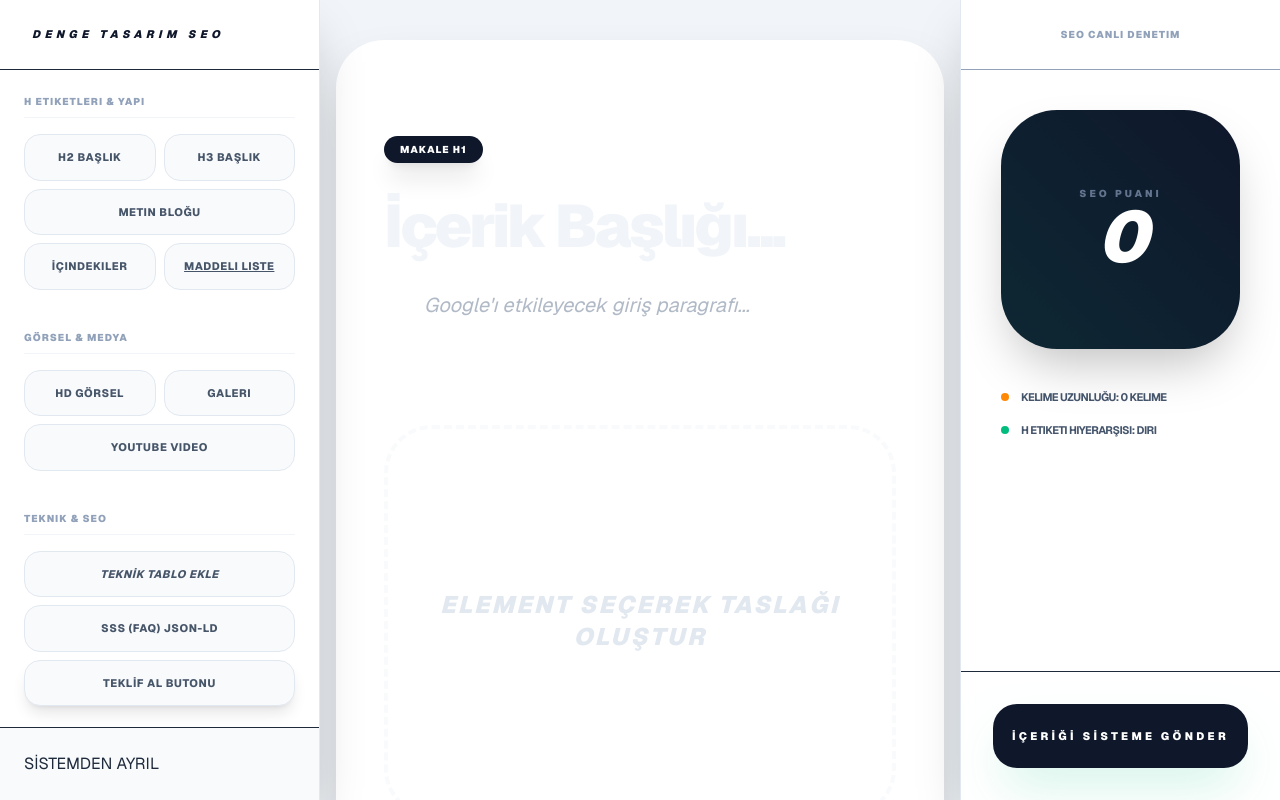
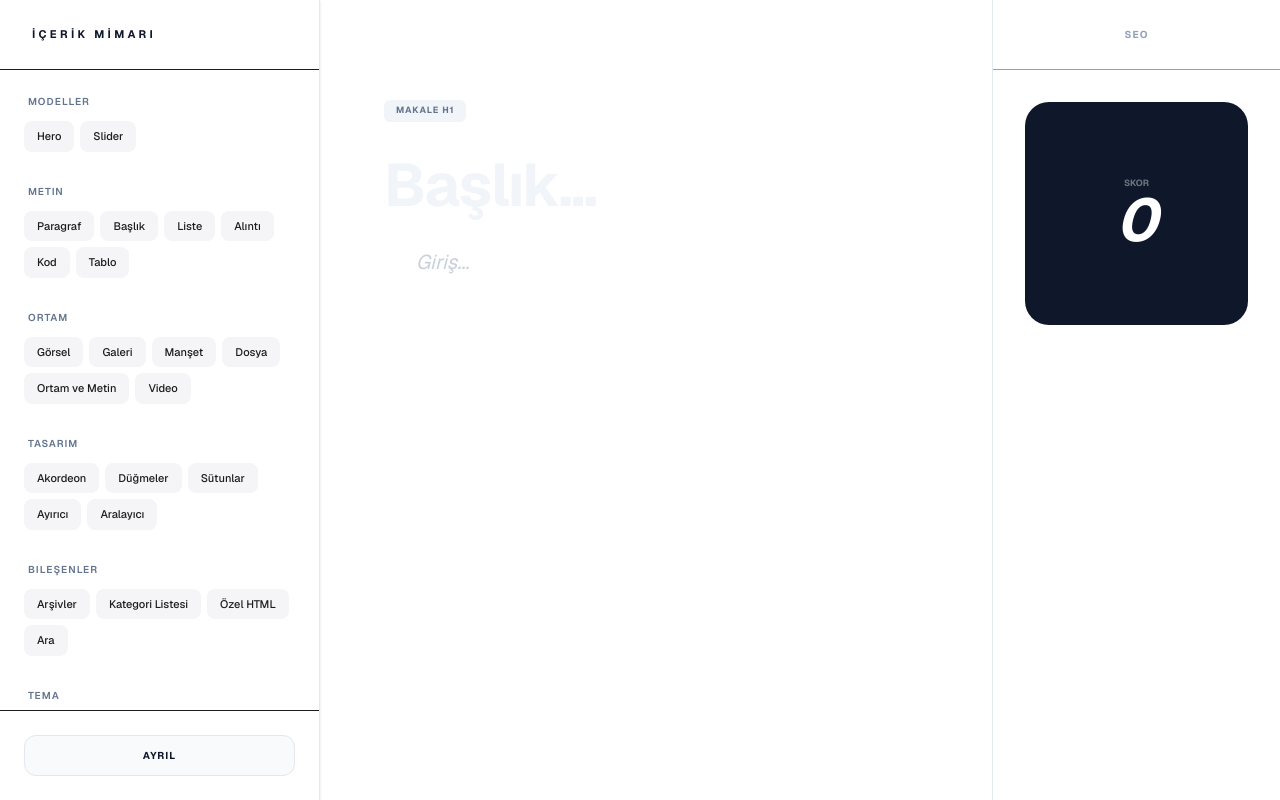
Before and after one commit to ozgurtasarimmobilya-create/my-admin-panel, a Next.js app: page /icerik-yonetimi/corian in a window 1280 px wide. Built offline with nearby package versions, Linux system fonts and the light colour scheme.

Commit message:
fix: apple style sidebar and zero-error layout

```diff
--- a/app/icerik-yonetimi/corian/page.tsx
+++ b/app/icerik-yonetimi/corian/page.tsx
@@ -3,7 +3,6 @@
 import { useState, useEffect } from 'react';
 import Link from 'next/link';
 
-// --- TİPLER ---
 type Block = {
   id: string;
   type: string;
@@ -15,14 +14,12 @@ export default function UltimateSEOEditor() {
   const [blocks, setBlocks] = useState<Block[]>([]);
   const [mounted, setMounted] = useState(false);
 
-  // Hydration hatasını önlemek için (Vercel Build fix)
   useEffect(() => {
     setMounted(true);
   }, []);
 
   if (!mounted) return null;
 
-  // --- FONKSİYONLAR ---
   const addBlock = (type: string, label: string) => {
     const newBlock: Block = {
       id: Math.random().toString(36).substr(2, 9),
@@ -35,153 +32,98 @@ export default function UltimateSEOEditor() {
 
   const deleteBlock = (id: string) => setBlocks(blocks.filter(b => b.id !== id));
 
-  const moveBlock = (index: number, direction: 'up' | 'down') => {
-    const newBlocks = [...blocks];
-    const targetIndex = direction === 'up' ? index - 1 : index + 1;
-    if (targetIndex < 0 || targetIndex >= blocks.length) return;
-    [newBlocks[index], newBlocks[targetIndex]] = [newBlocks[targetIndex], newBlocks[index]];
-    setBlocks(newBlocks);
-  };
+  const menuGroups = [
+    { title: 'Modeller', items: ['Hero', 'Slider'] },
+    { title: 'Metin', items: ['Paragraf', 'Başlık', 'Liste', 'Alıntı', 'Kod', 'Tablo'] },
+    { title: 'Ortam', items: ['Görsel', 'Galeri', 'Manşet', 'Dosya', 'Ortam ve Metin', 'Video'] },
+    { title: 'Tasarım', items: ['Akordeon', 'Düğmeler', 'Sütunlar', 'Ayırıcı', 'Aralayıcı'] },
+    { title: 'Bileşenler', items: ['Arşivler', 'Kategori Listesi', 'Özel HTML', 'Ara'] },
+    { title: 'Tema', items: ['Yazar', 'Yazar Adı', 'Kategoriler', 'Devamını Oku', 'Oturum Aç/Kapat'] },
+    { title: 'Gömülüler', items: ['Göm', 'YouTube', 'Twitter', 'Flickr', 'Spotify', 'Vimeo', 'Dailymotion', 'Pinterest'] },
+    { title: 'Yapısal Veri', items: ['SSS', 'Nasıl Yapılır'] },
+    { title: 'Bağlantı', items: ['Breadcrumbs'] }
+  ];
 
   return (
-    <div className="flex h-screen bg-[#F8FAFC] text-[#1E293B] font-sans overflow-hidden select-none">
+    <div className="flex h-screen bg-[#F5F5F7] text-[#1D1D1F] font-sans overflow-hidden">
 
-      {/* --- SOL PANEL: ELEMENT CEPHANELİĞİ --- */}
-      <aside className="w-80 bg-white border-r border-slate-200 flex flex-col shadow-2xl z-30">
+      {/* SOL: APPLE FERAH CEPHANELİK */}
+      <aside className="w-80 bg-white border-r border-slate-200 flex flex-col shadow-sm z-30">
         <div className="h-[70px] flex items-center px-8 border-b bg-white">
-          <span className="font-black text-[11px] tracking-[0.4em] text-slate-900 uppercase italic">DENGE TASARIM SEO</span>
+          <span className="font-bold text-[11px] tracking-[0.3em] text-slate-900 uppercase">İÇERİK MİMARI</span>
         </div>
 
-        <div className="flex-1 overflow-y-auto p-6 space-y-10 custom-scrollbar pb-20">
-
-          {/* SEO VE YAPI */}
-          <div className="space-y-4">
-            <label className="text-[10px] font-black text-slate-400 uppercase tracking-widest block border-b border-slate-100 pb-2">H Etiketleri & Yapı</label>
-            <div className="grid grid-cols-2 gap-2">
-              <button onClick={() => addBlock('h2', 'H2 Başlık')} className="btn-element">H2 Başlık</button>
-              <button onClick={() => addBlock('h3', 'H3 Başlık')} className="btn-element">H3 Başlık</button>
-              <button onClick={() => addBlock('p', 'Paragraf')} className="btn-element col-span-2">Metin Bloğu</button>
-              <button onClick={() => addBlock('toc', 'İçindekiler')} className="btn-element bg-blue-50 text-blue-700">İçindekiler</button>
-              <button onClick={() => addBlock('ul', 'Liste')} className="btn-element underline">Maddeli Liste</button>
+        <div className="flex-1 overflow-y-auto p-6 space-y-8 pb-20 scrollbar-hide">
+          {menuGroups.map((group) => (
+            <div key={group.title} className="space-y-3">
+              <p className="text-[10px] font-semibold text-slate-500 uppercase tracking-widest ml-1">
+                {group.title}
+              </p>
+              <div className="flex flex-wrap gap-1.5">
+                {group.items.map((item) => (
+                  <button
+                    key={item}
+                    type="button"
+                    onClick={() => addBlock(item.toLowerCase(), item)}
+                    className="inline-flex items-center px-3 py-1.5 bg-[#F5F5F7] text-[#1D1D1F] border border-transparent rounded-lg text-[11px] font-medium hover:bg-[#E8E8ED] hover:border-slate-300 transition-all whitespace-nowrap active:scale-95"
+                  >
+                    {item}
+                  </button>
+                ))}
+              </div>
             </div>
-          </div>
-
-          {/* MEDYA VE GÖRSEL */}
-          <div className="space-y-4">
-            <label className="text-[10px] font-black text-slate-400 uppercase tracking-widest block border-b border-slate-100 pb-2">Görsel & Medya</label>
-            <div className="grid grid-cols-2 gap-2">
-              <button onClick={() => addBlock('img', 'Geniş Görsel')} className="btn-element bg-emerald-50 text-emerald-700">HD Görsel</button>
-              <button onClick={() => addBlock('gallery', 'Galeri')} className="btn-element">Galeri</button>
-              <button onClick={() => addBlock('video', 'YouTube')} className="btn-element col-span-2 text-red-600">YouTube Video</button>
-            </div>
-          </div>
-
-          {/* TEKNİK VE SATIŞ */}
-          <div className="space-y-4">
-            <label className="text-[10px] font-black text-slate-400 uppercase tracking-widest block border-b border-slate-100 pb-2">Teknik & SEO</label>
-            <div className="grid grid-cols-1 gap-2">
-              <button onClick={() => addBlock('table', 'Teknik Tablo')} className="btn-element border-slate-400 font-black tracking-tighter italic">TEKNİK TABLO EKLE</button>
-              <button onClick={() => addBlock('faq', 'SSS Bloğu')} className="btn-element bg-orange-50 text-orange-700">SSS (FAQ) JSON-LD</button>
-              <button onClick={() => addBlock('cta', 'CTA Buton')} className="btn-element bg-indigo-600 text-white shadow-lg">TEKLİF AL BUTONU</button>
-            </div>
-          </div>
-
+          ))}
         </div>
 
-        <div className="p-6 border-t bg-slate-50">
-          <Link href="/icerik-yonetimi" className="btn-exit">SİSTEMDEN AYRIL</Link>
+        <div className="p-6 border-t bg-white">
+          <Link href="/icerik-yonetimi" className="flex items-center justify-center w-full py-3 bg-slate-50 border border-slate-200 text-slate-900 rounded-xl font-bold text-[10px] tracking-widest hover:bg-red-50 hover:text-red-600 transition-all uppercase">
+            Ayrıl
+          </Link>
         </div>
       </aside>
 
-      {/* --- ORTA: YAZIM ALANI --- */}
-      <main className="flex-1 bg-[#F1F5F9] overflow-y-auto relative custom-scrollbar px-4">
-        <div className="max-w-[800px] mx-auto py-24 px-12 bg-white shadow-2xl min-h-screen my-10 rounded-[3rem]">
+      {/* ORTA: YAZIM ALANI */}
+      <main className="flex-1 bg-white overflow-y-auto relative px-4">
+        <div className="max-w-[800px] mx-auto py-24 px-12">
 
           {/* MANŞET */}
           <div className="space-y-6 mb-16">
-            <div className="inline-block px-4 py-1.5 bg-slate-900 text-white text-[10px] font-black rounded-full uppercase tracking-widest shadow-xl">Makale H1</div>
-            <input className="w-full text-6xl font-black border-none outline-none placeholder:text-slate-100 tracking-tighter text-slate-900" placeholder="İçerik Başlığı..." />
-            <textarea className="w-full text-xl text-slate-500 border-none outline-none resize-none italic border-l-4 border-emerald-500 pl-10 bg-transparent leading-relaxed" placeholder="Google'ı etkileyecek giriş paragrafı..." rows={2} />
+            <span className="inline-block px-3 py-1 bg-slate-100 text-slate-500 text-[9px] font-bold rounded-md uppercase tracking-widest">Makale H1</span>
+            <input className="w-full text-6xl font-bold border-none outline-none placeholder:text-slate-100 tracking-tight text-slate-900" placeholder="Başlık..." />
+            <textarea className="w-full text-xl text-slate-400 border-none outline-none resize-none italic border-l-2 border-slate-200 pl-8 bg-transparent" placeholder="Giriş..." rows={1} />
           </div>
 
-          {/* BLOKLAR */}
-          <div className="space-y-12">
-            {blocks.map((block, index) => (
-              <div key={block.id} className="relative group p-8 rounded-[2rem] border border-transparent hover:border-slate-100 hover:bg-slate-50/50 transition-all">
-
-                {/* TOOLBAR */}
-                <div className="absolute -top-5 left-8 opacity-0 group-hover:opacity-100 transition-all flex items-center bg-slate-900 text-white px-4 py-2 rounded-xl shadow-2xl gap-4 z-40">
-                  <span className="text-[9px] font-black uppercase tracking-widest text-emerald-400 border-r border-white/10 pr-3">{block.label}</span>
-                  <div className="flex gap-2 text-sm font-bold border-r border-white/10 pr-3">
-                    <button onClick={() => moveBlock(index, 'up')} className="hover:text-blue-400">↑</button>
-                    <button onClick={() => moveBlock(index, 'down')} className="hover:text-blue-400">↓</button>
-                  </div>
-                  <button onClick={() => deleteBlock(block.id)} className="text-[9px] font-black text-red-400 hover:text-red-200 uppercase">SİL</button>
+          <div className="space-y-10 pb-40">
+            {blocks.map((block) => (
+              <div key={block.id} className="relative group p-6 rounded-2xl hover:bg-slate-50/50 transition-all border border-transparent hover:border-slate-100">
+                <div className="absolute -top-4 left-4 opacity-0 group-hover:opacity-100 transition-all flex items-center bg-slate-900 text-white px-3 py-1.5 rounded-lg text-[9px] font-bold uppercase gap-3 z-40">
+                  <span className="text-emerald-400">{block.label}</span>
+                  <button onClick={() => deleteBlock(block.id)} className="text-red-400 hover:text-red-200">Sil</button>
                 </div>
-
-                {/* INPUTLAR */}
                 <div className="relative">
-                  {block.type.startsWith('h') ? (
-                    <input className="w-full text-4xl font-black text-slate-900 outline-none bg-transparent placeholder:text-slate-200" placeholder={`${block.label} başlığını girin...`} />
+                  {block.type.includes('başlık') || block.type === 'h2' ? (
+                    <input className="w-full text-3xl font-bold text-slate-900 outline-none bg-transparent" placeholder={`${block.label}...`} />
                   ) : (
-                    <textarea className="w-full text-lg leading-relaxed text-slate-600 outline-none bg-transparent resize-none placeholder:text-slate-200" placeholder={`${block.label} içeriği...`} rows={3} />
+                    <textarea className="w-full text-lg text-slate-600 outline-none bg-transparent resize-none" placeholder={`${block.label} içeriği...`} rows={2} />
                   )}
                 </div>
               </div>
             ))}
-
-            {blocks.length === 0 && (
-              <div className="py-40 text-center border-4 border-dashed border-slate-50 rounded-[3rem] text-slate-200 text-2xl font-black uppercase tracking-widest italic">
-                Element seçerek taslağı oluştur
-              </div>
-            )}
           </div>
         </div>
       </main>
 
-      {/* --- SAĞ: SEO ANALİZ --- */}
-      <aside className="w-80 bg-white border-l border-slate-200 flex flex-col z-30 shadow-2xl">
-        <div className="h-[70px] flex items-center justify-center border-b font-black text-[10px] text-slate-400 uppercase tracking-widest">SEO Canlı Denetim</div>
-        <div className="p-10 flex-1 space-y-10">
-           <div className="aspect-square bg-slate-900 rounded-[3.5rem] flex flex-col items-center justify-center shadow-2xl relative overflow-hidden group">
-              <div className="absolute inset-0 bg-gradient-to-tr from-emerald-500/20 to-transparent opacity-50 group-hover:opacity-100 transition-opacity"></div>
-              <span className="relative text-[10px] font-black uppercase text-slate-500 tracking-[0.3em]">SEO PUANI</span>
-              <span className="relative text-7xl font-black italic text-white tracking-tighter">{Math.min(blocks.length * 12, 100)}</span>
+      {/* SAĞ: SEO ANALİZ */}
+      <aside className="w-72 bg-white border-l border-slate-200 flex flex-col z-30">
+        <div className="h-[70px] flex items-center justify-center border-b text-[10px] text-slate-400 font-bold uppercase tracking-widest">SEO</div>
+        <div className="p-8 space-y-6">
+           <div className="aspect-square bg-slate-900 rounded-3xl flex flex-col items-center justify-center text-white">
+              <span className="text-[9px] font-bold opacity-40 uppercase">Skor</span>
+              <span className="text-6xl font-bold italic">{Math.min(blocks.length * 8, 100)}</span>
            </div>
-
-           <div className="space-y-4">
-              <div className="flex items-center gap-3 text-[11px] font-bold text-slate-600 uppercase tracking-tighter">
-                <span className={`w-2 h-2 rounded-full ${blocks.length > 3 ? 'bg-emerald-500' : 'bg-orange-400'}`} />
-                Kelime Uzunluğu: {blocks.length * 40} Kelime
-              </div>
-              <div className="flex items-center gap-3 text-[11px] font-bold text-slate-600 uppercase tracking-tighter">
-                <span className="w-2 h-2 rounded-full bg-emerald-500" />
-                H Etiketi Hiyerarşisi: Diri
-              </div>
-           </div>
-        </div>
-        <div className="p-8 border-t bg-white">
-          <button className="w-full bg-slate-900 text-white py-6 rounded-3xl text-[11px] font-black tracking-[0.3em] uppercase hover:bg-emerald-600 transition-all shadow-2xl shadow-emerald-500/20 active:scale-95">İÇERİĞİ SİSTEME GÖNDER</button>
         </div>
       </aside>
 
-      <style jsx>{`
-        .btn-element {
-          display: inline-flex; align-items: center; justify-content: center; padding: 14px;
-          background: #F8FAFC; border: 1px solid #E2E8F0; border-radius: 16px;
-          font-size: 11px; font-weight: 800; color: #475569; transition: all 0.2s;
-          text-transform: uppercase; letter-spacing: 0.05em;
-        }
-        .btn-element:hover { border-color: #0F172A; color: #0F172A; background: white; transform: translateY(-2px); box-shadow: 0 10px 20px -5px rgba(0,0,0,0.1); }
-        .btn-exit {
-          display: flex; align-items: center; justify-content: center; width: 100%; padding: 18px;
-          background: #000; color: white; border-radius: 20px; font-weight: 900; font-size: 10px;
-          letter-spacing: 0.2em; transition: all 0.3s;
-        }
-        .btn-exit:hover { background: #DC2626; transform: scale(1.02); }
-        .custom-scrollbar::-webkit-scrollbar { width: 4px; }
-        .custom-scrollbar::-webkit-scrollbar-thumb { background: #E2E8F0; border-radius: 10px; }
-      `}</style>
     </div>
   );
 }
```
